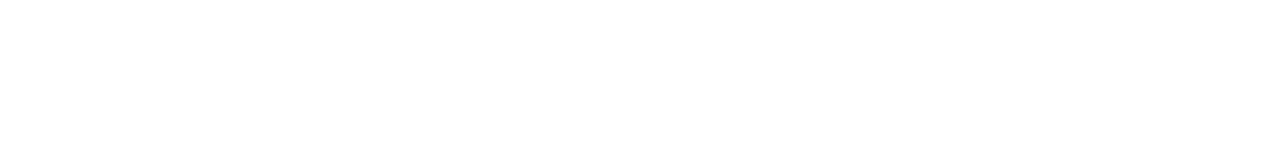
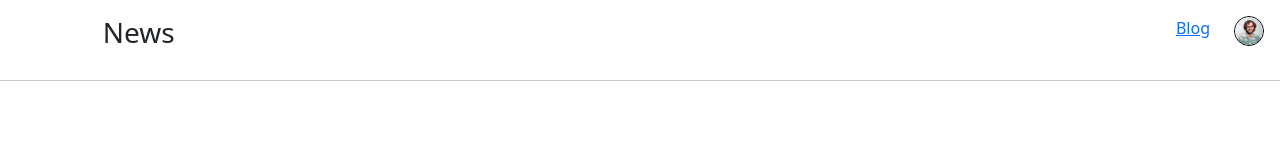
Before and after one commit to RicheTasnim/daily-news, a plain HTML site: page index.html in a window 1280 px wide. Drawn offline with nearby package versions, Linux system fonts and the light colour scheme.

Commit message:
headear section

```diff
--- a/index.html
+++ b/index.html
@@ -6,9 +6,33 @@
     <meta name="viewport" content="width=device-width, initial-scale=1.0">
     <title>Daily News</title>
     <link rel="stylesheet" href="style.css">
+	<link href="https://cdn.jsdelivr.net/npm/bootstrap@5.2.0/dist/css/bootstrap.min.css" rel="stylesheet"
+        integrity="sha384-gH2yIJqKdNHPEq0n4Mqa/HGKIhSkIHeL5AyhkYV8i59U5AR6csBvApHHNl/vI1Bx" crossorigin="anonymous">
+	<script src="https://kit.fontawesome.com/e1f218995e.js" crossorigin="anonymous"></script>
 </head>
 <body>
+	<!-- header area start -->
+	<header>
+        <section class=" d-flex justify-content-between my-3 mx-3">
+            <div>
+                <h3><span class="px-2 py-1 my-logo rounded text-white fw-semibold">Daily</span>News</h3>
+            </div>
+            <div class="d-flex">
+                <div>
+                    <ul class="d-flex list-styles  ">
+                        <li class="news-btn px-2 py-1 rounded fw-semibold text-white">News</li>
+                        <li class="ms-3"><a href="blog.html">Blog</a></li>
 
+
+                    </ul>
+                </div>
+                <div>
+                    <img class=" rounded-circle profile-img ms-4 " src="profile.png" alt="">
+                </div>
+            </div>
+        </section>
+        <hr>
+        <!-- header area end -->
 
 
     <script src="/daily.js"></script>
--- a/style.css
+++ b/style.css
@@ -0,0 +1,19 @@
+@import url('https://fonts.googleapis.com/css2?family=Carter+One&display=swap');
+
+.google-font {
+    font-family: 'Carter One', cursive;
+}
+
+.list-styles {
+    list-style: none;
+}
+
+.profile-img {
+
+    width: 30px;
+    border: 1px solid black;
+}
+
+hr {
+    border: 1px solid black;
+}
```
